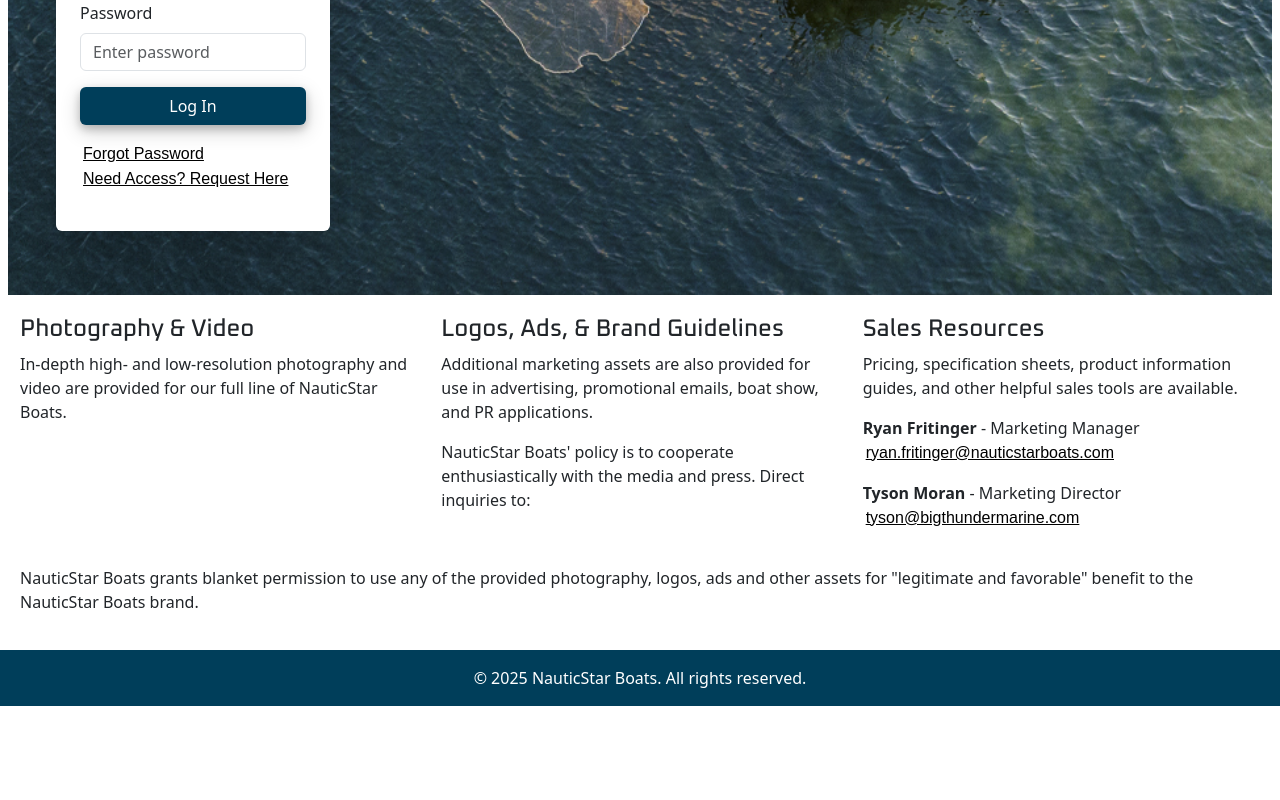
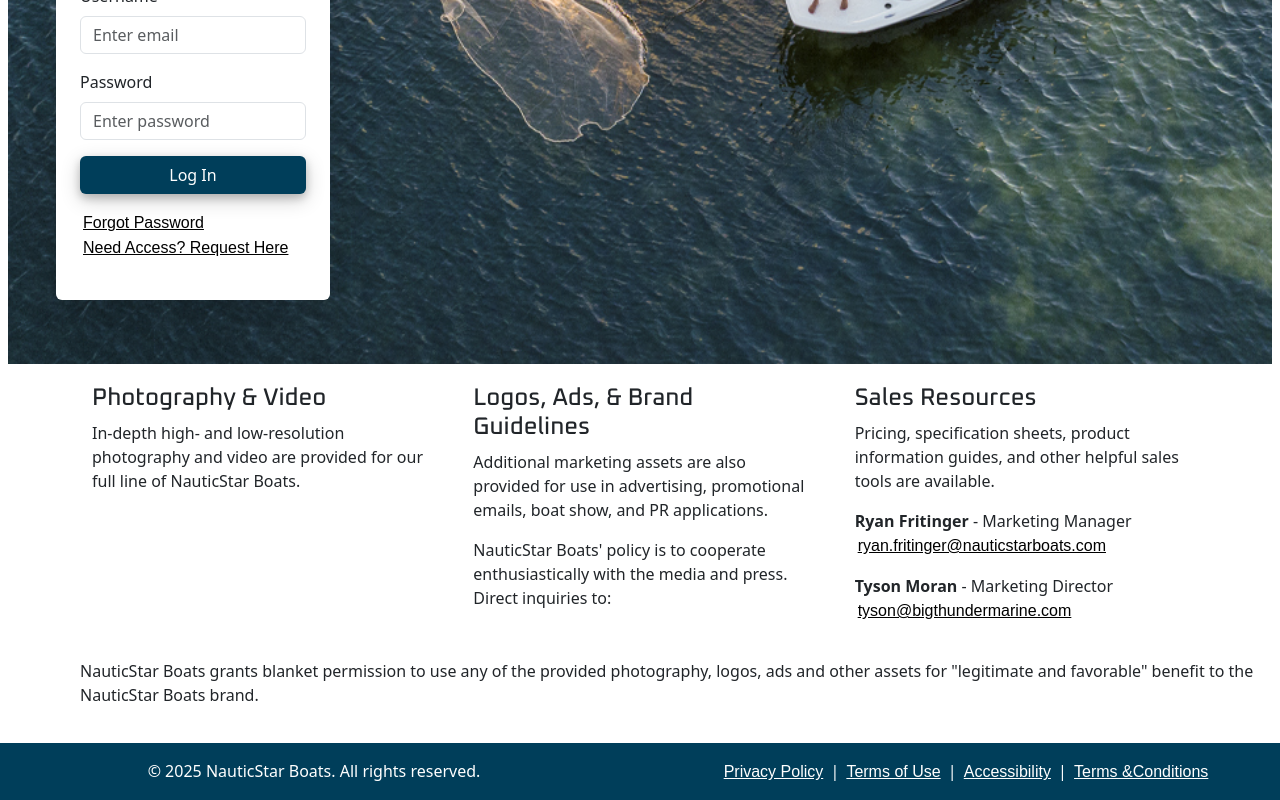
Before and after one commit to megsra17/Vanderbilt-Resources, a Vue app: page /login in a window 1280 px wide. Shown: the part 566-1366 px from the top of the page. Before the commit the page ends 1272 px from the top, so only its background shows below. Built offline with nearby package versions, Linux system fonts and the light colour scheme; no server answers; a web font is replaced by a local one.

Commit message:
style changes login page

```diff
--- a/src/App.vue
+++ b/src/App.vue
@@ -21,7 +21,15 @@ const isAuthenticated = computed(() => authStore.isAuthenticated)
 
     <!-- Optional Footer -->
     <footer class="ever-bg-primary text-white text-center py-3">
-      <p class="mb-0">© 2025 NauticStar Boats. All rights reserved.</p>
+      <div class="row">
+        <div class="col-lg-6">
+          <p class="mb-0">© 2025 NauticStar Boats. All rights reserved.</p>
+        </div>
+        <div class="col-lg-6">
+          <p class="mb-0"><a class="text-white" href="https://nauticstarboats.com/privacy-policy/">Privacy Policy</a> | <a href="https://nauticstarboats.com/terms-of-use/" class="text-white">Terms of Use</a> | <a class="text-white" href="https://nauticstarboats.com/website-accessibility-statement/">Accessibility</a> | <a href="https://nauticstarboats.com/po-terms-conditions/" class="text-white"> Terms &Conditions</a> </p>
+        </div>
+      </div>
+
     </footer>
   </div>
 </template>
@@ -33,6 +41,7 @@ const isAuthenticated = computed(() => authStore.isAuthenticated)
   flex-direction: column;
 }
 
+
 .main-content {
   flex: 1; /* Ensures dynamic content takes up remaining space */
   display: flex;
--- a/src/views/Login.vue
+++ b/src/views/Login.vue
@@ -7,7 +7,6 @@ import backgroundImage from '@/images/home-background-DuuOsHM--1.jpg'
 // Import your custom login form components
 import LoginForm from '@/components/auth/LoginForm.vue'
 import SendResetForm from '@/components/auth/SendResetForm.vue'
-//import ResetPasswordForm from '@/components/auth/ResetPassword.vue'
 
 const authStore = useAuthStore()
 const route = useRoute()
@@ -45,6 +44,9 @@ onMounted(async () => {
 
 <template>
   <div class="row">
+    <img src="@/images/Nauticstar-Blue-Logo.jpg" alt="NauticStar Boats" style="width: 300px;" class="logo mb-3" />
+  </div>
+  <div class="row">
     <div
       class="lazy-background login-background p-5"
       :style="{ backgroundImage: `url(${backgroundImage})` }"
@@ -73,7 +75,6 @@ onMounted(async () => {
                 @back="forgot = false"
                 @loading="(val) => (loading = val)"
               />
-              <!-- <ResetPasswordForm v-else-if="resetting" @loading="(val) => (loading = val)" /> -->
             </transition>
           </div>
         </div>
@@ -82,7 +83,7 @@ onMounted(async () => {
 
     <!-- Callouts Section -->
     <div class="callouts">
-      <div class="row">
+      <div class="row mx-5 g-5">
         <div class="col-lg-4">
           <h4>Photography & Video</h4>
           <p>
@@ -122,7 +123,7 @@ onMounted(async () => {
         </div>
       </div>
     </div>
-    <div class="row">
+    <div class="row mx-5">
       <div class="col">
         <p class="disclaimer">
           NauticStar Boats grants blanket permission to use any of the provided photography, logos,
```
